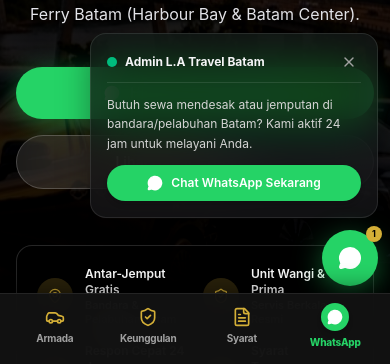
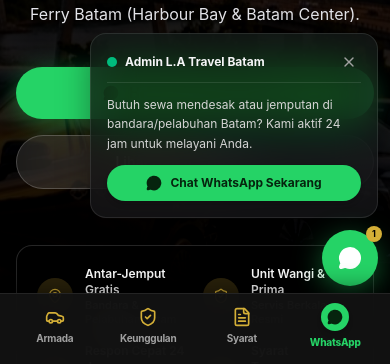
Before and after one commit to ripaldomarbun/travel-batam, a React (Vite) app: page / in a window 390 px wide. Both pictures are taken after a click on the button "Hubungi WhatsApp L.A Travel Batam". Shown: the part 478-842 px from the top of the page. Built offline with nearby package versions, Linux system fonts and the light colour scheme; no server answers.

Commit message:
fix(a11y): enhance text contrast on WhatsApp CTA buttons to achieve WCAG AAA compliance

```diff
--- a/src/components/CarDetailModal.tsx
+++ b/src/components/CarDetailModal.tsx
@@ -444,9 +444,9 @@
               href={waSelfDriveUrl}
               target="_blank"
               rel="noopener noreferrer"
-              className="apple-pressable flex-1 sm:flex-none inline-flex items-center justify-center gap-2 px-7 py-3 rounded-full bg-[#25D366] hover:bg-[#20BA59] text-white text-xs font-bold shadow-md transition-colors"
+              className="apple-pressable flex-1 sm:flex-none inline-flex items-center justify-center gap-2 px-7 py-3 rounded-full bg-[#25D366] hover:bg-[#20BA59] text-[#06240E] text-xs font-bold shadow-md transition-colors"
             >
-              <MessageCircle className="w-4 h-4 fill-white" />
+              <MessageCircle className="w-4 h-4 fill-[#06240E] text-[#06240E]" />
               <span>{isEn ? 'Book via WhatsApp' : 'Chat WhatsApp Sekarang'}</span>
             </a>
           </div>
--- a/src/components/FloatingWhatsApp.tsx
+++ b/src/components/FloatingWhatsApp.tsx
@@ -39,9 +39,9 @@
             href={waUrl}
             target="_blank"
             rel="noopener noreferrer"
-            className="apple-pressable flex items-center justify-center gap-2 w-full py-2.5 px-4 bg-[#25D366] hover:bg-[#20BA59] text-white text-xs font-semibold rounded-full shadow-md transition-colors"
+            className="apple-pressable flex items-center justify-center gap-2 w-full py-2.5 px-4 bg-[#25D366] hover:bg-[#20BA59] text-[#06240E] text-xs font-bold rounded-full shadow-md transition-colors"
           >
-            <MessageCircle className="w-4 h-4 fill-white" />
+            <MessageCircle className="w-4 h-4 fill-[#06240E] text-[#06240E]" />
             <span>{t.floatingWa.chatBtn}</span>
           </a>
         </div>
--- a/src/components/Footer.tsx
+++ b/src/components/Footer.tsx
@@ -160,9 +160,9 @@
               href={buildWhatsAppUrl(settings.defaultWaGreeting || (language === 'en' ? 'Hello Admin L.A Travel Batam, I need a car rental today.' : 'Halo Admin L.A Travel Batam, saya butuh mobil rental hari ini.'))}
               target="_blank"
               rel="noopener noreferrer"
-              className="apple-pressable flex items-center justify-center gap-2 py-2.5 px-4 bg-[#25D366] hover:bg-[#20BA59] text-white font-semibold rounded-full shadow-md transition-colors"
+              className="apple-pressable flex items-center justify-center gap-2 py-2.5 px-4 bg-[#25D366] hover:bg-[#20BA59] text-[#06240E] font-bold rounded-full shadow-md transition-colors"
             >
-              <MessageCircle className="w-4 h-4 fill-white" />
+              <MessageCircle className="w-4 h-4 fill-[#06240E] text-[#06240E]" />
               <span>{t.footer.chatNow}</span>
             </a>
           </div>
--- a/src/components/Header.tsx
+++ b/src/components/Header.tsx
@@ -228,9 +228,9 @@
                   href={getGeneralInquiryUrl('Konsultasi Cepat dari Mobile Menu', language)}
                   target="_blank"
                   rel="noopener noreferrer"
-                  className="px-3 py-2 rounded-lg bg-[#25D366] text-white text-xs font-bold flex items-center gap-1.5 shadow-sm active:scale-95 transition-transform"
+                  className="px-3 py-2 rounded-lg bg-[#25D366] text-[#06240E] text-xs font-extrabold flex items-center gap-1.5 shadow-sm active:scale-95 transition-transform"
                 >
-                  <MessageCircle className="w-3.5 h-3.5 fill-white" />
+                  <MessageCircle className="w-3.5 h-3.5 fill-[#06240E] text-[#06240E]" />
                   <span>Chat WA</span>
                 </a>
               </div>
--- a/src/components/Hero.tsx
+++ b/src/components/Hero.tsx
@@ -50,9 +50,9 @@
             href={getGeneralInquiryUrl('Pemesanan Rental Cepat', language)}
             target="_blank"
             rel="noopener noreferrer"
-            className="apple-pressable w-full sm:w-auto inline-flex items-center justify-center gap-2.5 px-8 py-4 rounded-full bg-[#25D366] hover:bg-[#20BA59] text-white font-semibold text-sm shadow-[0_4px_24px_rgba(37,211,102,0.45)] transition-colors duration-150"
+            className="apple-pressable w-full sm:w-auto inline-flex items-center justify-center gap-2.5 px-8 py-4 rounded-full bg-[#25D366] hover:bg-[#20BA59] text-[#06240E] font-bold text-sm shadow-[0_4px_24px_rgba(37,211,102,0.45)] transition-colors duration-150"
           >
-            <MessageCircle className="w-4 h-4 fill-white" />
+            <MessageCircle className="w-4 h-4 fill-[#06240E] text-[#06240E]" />
             <span>{t.hero.ctaWhatsapp}</span>
           </a>
 
--- a/src/components/common/MobileBottomBar.tsx
+++ b/src/components/common/MobileBottomBar.tsx
@@ -67,12 +67,12 @@
           href={getGeneralInquiryUrl('Pemesanan Cepat via Mobile', language)}
           target="_blank"
           rel="noopener noreferrer"
-          className="flex flex-col items-center justify-center gap-1 py-1 text-[#25D366] hover:text-[#20ba59] active:scale-95 transition-all"
+          className="flex flex-col items-center justify-center gap-1 py-1 text-[#0E7A33] dark:text-[#25D366] hover:text-[#0a5c26] active:scale-95 transition-all"
         >
           <div className="w-7 h-7 rounded-full bg-[#25D366] flex items-center justify-center shadow-md">
-            <MessageCircle className="w-4 h-4 fill-white text-white" />
+            <MessageCircle className="w-4 h-4 fill-[#06240E] text-[#06240E]" />
           </div>
-          <span className="text-[10px] font-extrabold text-[#25D366] tracking-tight">WhatsApp</span>
+          <span className="text-[10px] font-extrabold text-[#0E7A33] dark:text-[#25D366] tracking-tight">WhatsApp</span>
         </a>
       </div>
     </nav>
```
